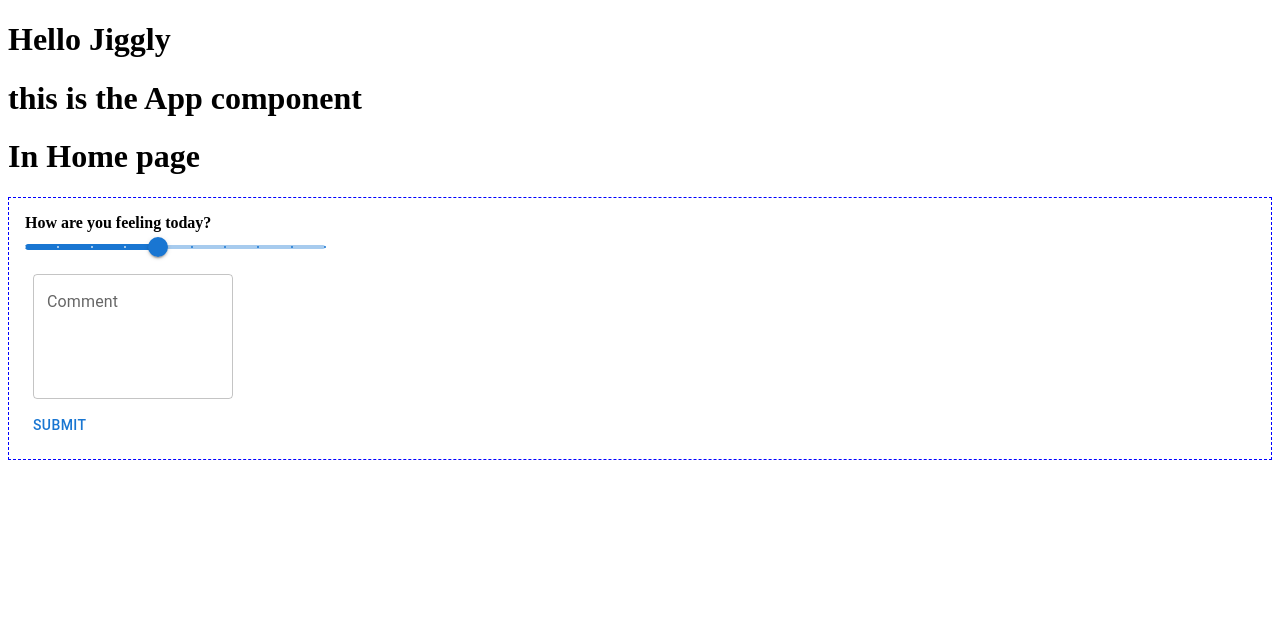
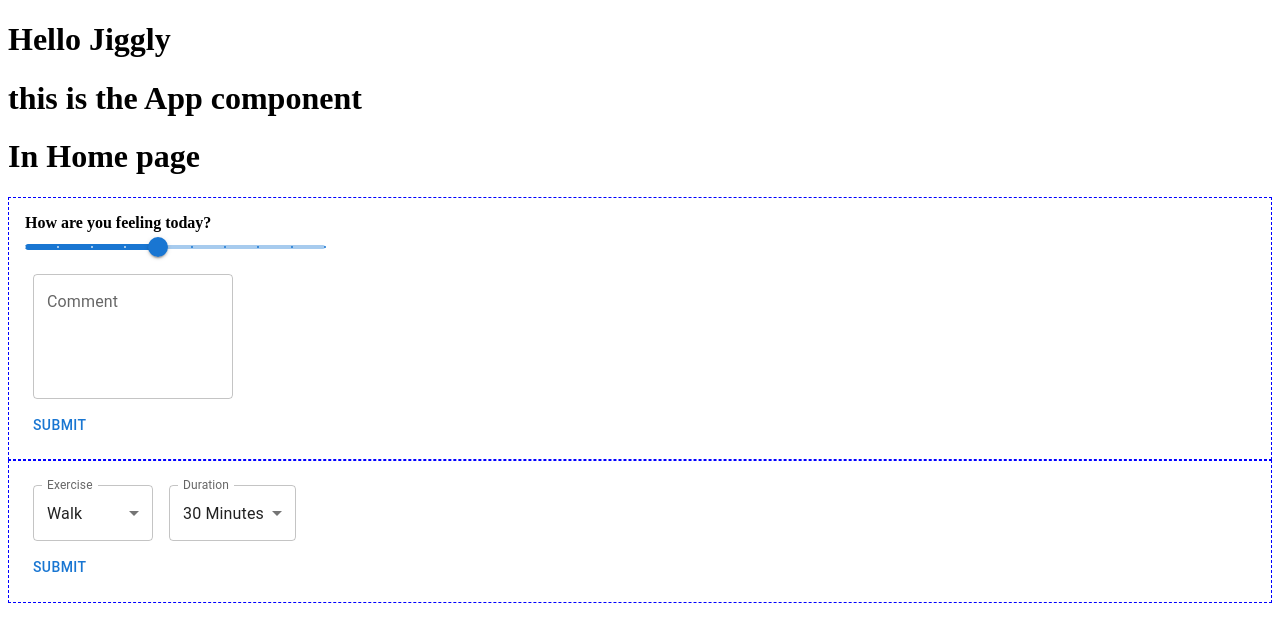
Before and after one commit to Jigglypuff-FTRI4/Habitual, a React app: page / in a window 1280 px wide. Shown: the top 642 px of the page. Built offline with nearby package versions, Linux system fonts and the light colour scheme.

Commit message:
added exercise component

```diff
--- a/client/components/Exercise.jsx
+++ b/client/components/Exercise.jsx
@@ -0,0 +1,69 @@
+/**
+ * ************************************
+ *
+ * @module Exercise.jsx
+ * @author
+ * @date
+ * @description
+ *
+ * ************************************
+ */
+
+import * as React from "react";
+import Box from "@mui/material/Box";
+import InputLabel from "@mui/material/InputLabel";
+import MenuItem from "@mui/material/MenuItem";
+import FormControl from "@mui/material/FormControl";
+import Select from "@mui/material/Select";
+import Button from "@mui/material/Button";
+
+const Exercise = (props) => {
+  return (
+    <Box sx={{ p: 2, border: "1px dashed blue" }}>
+      <div id="exercise-box">
+        {/* <strong>Add Exercise</strong> */}
+        <Box sx={{ minWidth: 120 }}>
+          <FormControl sx={{ m: 1, minWidth: 120 }}>
+            <InputLabel id="exercise-label">Exercise</InputLabel>
+            <Select
+              // setExerciseSubmitted={props.setExerciseSubmitted}
+              labelId="exercise-label"
+              id="exercise-select"
+              defaultValue={1}
+              label="Exercise"
+              onChange={props.setExerciseSubmitted}
+            >
+              <MenuItem value={1}>Walk</MenuItem>
+              <MenuItem value={2}>Jog</MenuItem>
+              <MenuItem value={3}>Run</MenuItem>
+              {/* <MenuItem value={"Walk"}>Walk</MenuItem>
+              <MenuItem value={"Jog"}>Jog</MenuItem>
+              <MenuItem value={"Run"}>Run</MenuItem> */}
+            </Select>
+          </FormControl>
+          <FormControl sx={{ m: 1, minWidth: 120 }}>
+            <InputLabel id="duration-label">Duration</InputLabel>
+            <Select
+              // setDurationSubmitted={props.setDurationSubmitted}
+              labelId="duration-label"
+              id="duration-select"
+              defaultValue={30}
+              label="Duration"
+              onChange={props.setDurationSubmitted}
+            >
+              <MenuItem value={30}>30 Minutes</MenuItem>
+              <MenuItem value={60}>1 Hour</MenuItem>
+              <MenuItem value={90}>90 Minutes</MenuItem>
+              <MenuItem value={120}>2 Hours</MenuItem>
+            </Select>
+          </FormControl>
+        </Box>
+      </div>
+      <Button onClick={props.handleExerciseClick} varient="outlined">
+        Submit
+      </Button>
+    </Box>
+  );
+};
+
+export default Exercise;
--- a/client/containers/Home.jsx
+++ b/client/containers/Home.jsx
@@ -11,6 +11,7 @@
 
 import React, { useCallback, useEffect, useState } from "react";
 import Mood from "../components/Mood.jsx";
+import Exercise from "../components/Exercise.jsx";
 
 const Home = (props) => {
   //STATE//
@@ -18,10 +19,19 @@ const Home = (props) => {
   const [commentSubmitted, setCommentSubmitted] = useState("");
   const [submitComplete, setSubmitComplete] = useState(false);
 
+  const [exerciseSubmitted, setExerciseSubmitted] = useState("");
+  const [durationSubmitted, setDurationSubmitted] = useState("");
+  const [exerciseSubmitComplete, setExerciseSubmitComplete] = useState(false);
+
   const handleClick = (e) => {
     console.log("fetch request will happen here");
     //if res === 200:
     setSubmitComplete(true);
+  };
+
+  const handleExerciseClick = (e) => {
+    console.log("new fetch here");
+    setExerciseSubmitComplete(true);
   };
 
   if (submitComplete === false) {
@@ -33,6 +43,11 @@ const Home = (props) => {
           setMoodSubmitted={setMoodSubmitted}
           setCommentSubmitted={setCommentSubmitted}
           handleClick={handleClick}
+        />
+        <Exercise
+          setExerciseSubmitted={setExerciseSubmitted}
+          setDurationSubmitted={setDurationSubmitted}
+          handleExerciseClick={handleExerciseClick}
         />
       </div>
     );
```
